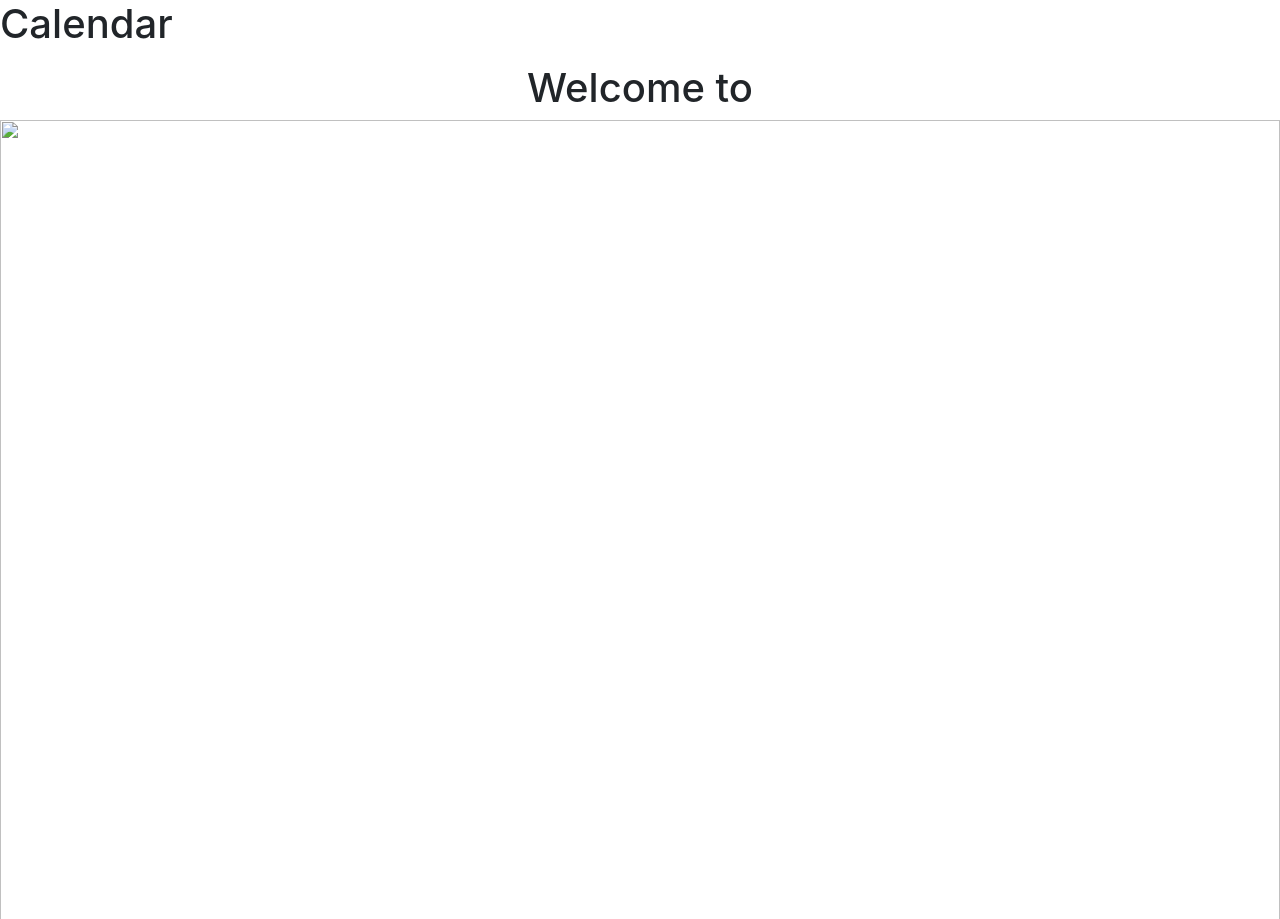
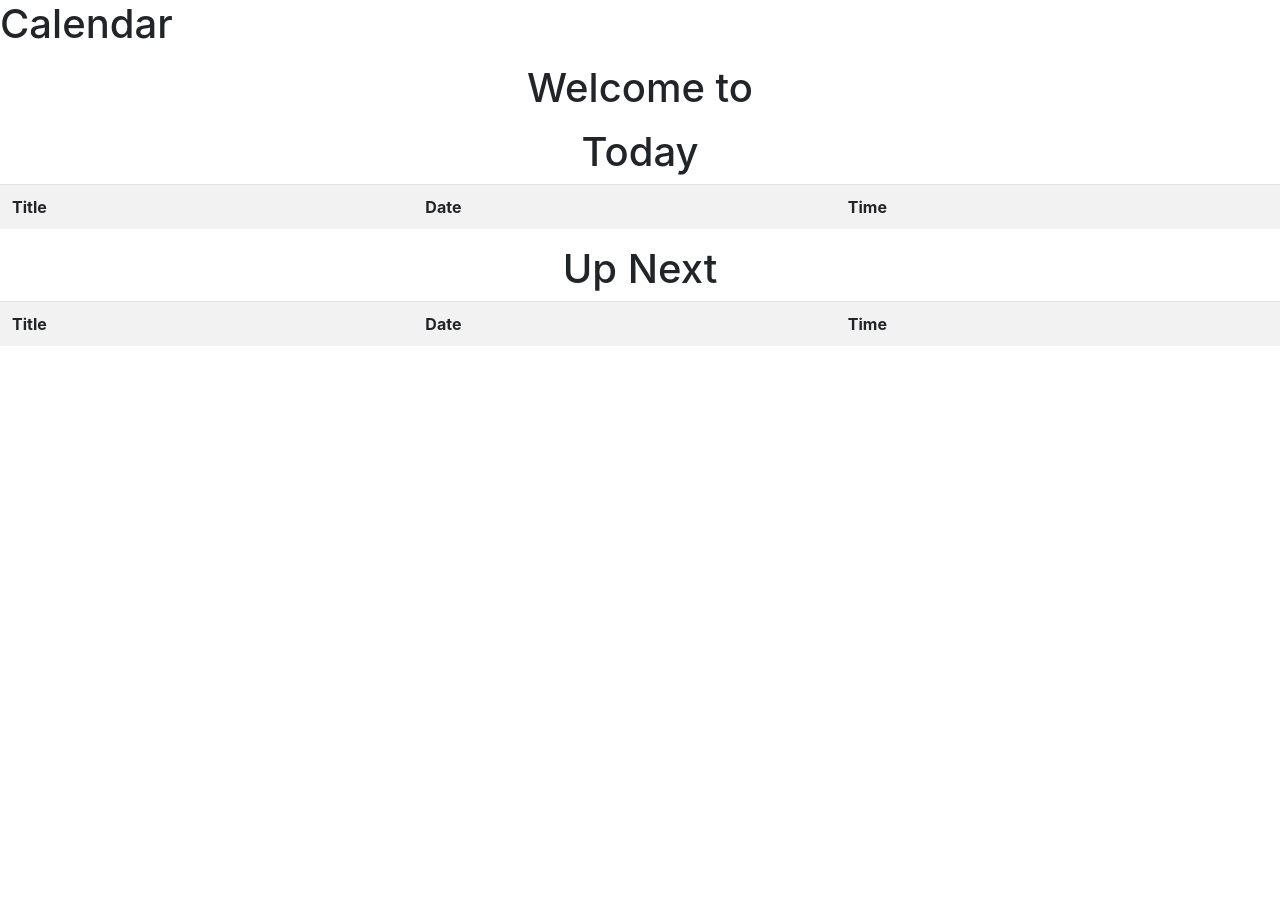
Before and after one commit to Blue1647/LobbyCalendarNode, a website: page public/index.html in a window 1280 px wide. Shown: the top 919 px of the page. After the commit the page ends 800 px from the top, so only its background shows below. Drawn offline with nearby package versions, Linux system fonts and the light colour scheme; no server answers.

Commit message:
Merging google calendar events...

```diff
--- a/package.json
+++ b/package.json
@@ -16,6 +16,7 @@
     "ical": "^0.5.0",
     "ical.js": "^1.2.2",
     "moment": "^2.20.1",
+    "npm": "^5.7.1",
     "request": "^2.83.0",
     "socketio": "^1.0.0"
   }
--- a/public/index.html
+++ b/public/index.html
@@ -16,7 +16,7 @@
         <div class="pagination-centered">
             <p id="text">
                 <h1 class="text-center">Welcome to </h1>
-                <img src="img/logo.png" width="100%" id="logo" />
+                <!-- <img src="img/logo.png" width="100%" id="logo" />  -->
                 <p id="text">
                     <h1 class="text-center">Today</h1>
                     <table class="table table-striped table-hover">
```
Also changed, not shown: 1 other file.
